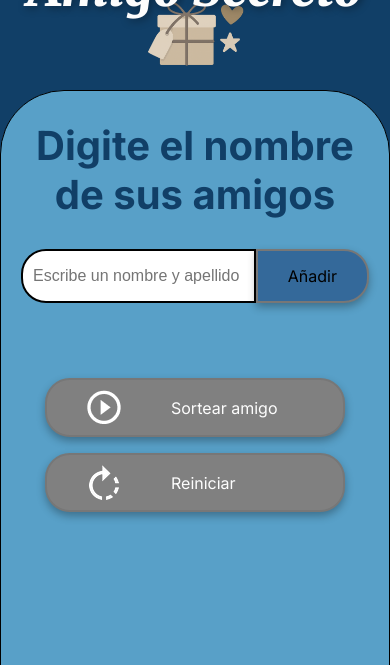
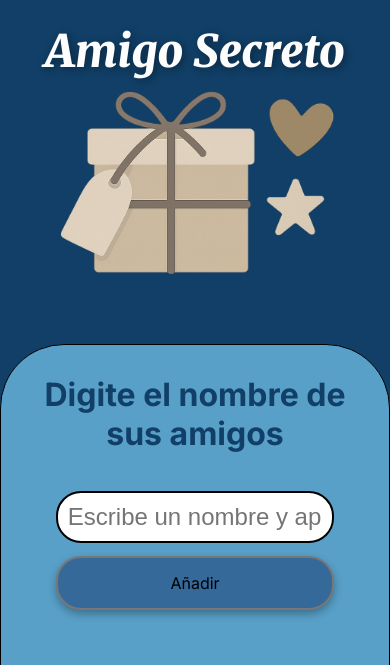
Before and after one commit to josephpecha18/Amigo_secreto, a plain HTML site: page challenge-amigo-secreto_esp-main/challenge-amigo-secreto_esp-main/index.html in a window 390 px wide. Shown: the top 665 px of the page. Drawn offline with Linux system fonts and the light colour scheme.

Commit message:
Last Changes Responsive CSS

```diff
--- a/challenge-amigo-secreto_esp-main/challenge-amigo-secreto_esp-main/style.css
+++ b/challenge-amigo-secreto_esp-main/challenge-amigo-secreto_esp-main/style.css
@@ -1,3 +1,6 @@
+/* =========================
+   Variables y Reset global
+========================= */
 :root {
     --color-primary: #113F67;
     --color-secondary: #58A0C8;
@@ -8,13 +11,15 @@
     --color-white: #fdfdfd;
 }
 
-/* Estilos generales */
 * {
     margin: 0;
     padding: 0;
     box-sizing: border-box;
 }
 
+/* =========
+   <body>
+========= */
 body {
     height: 110vh;
     background-color: var(--color-primary);
@@ -23,6 +28,9 @@ body {
     align-items: center;
 }
 
+/* =========================
+   <main class="main-content">
+========================= */
 .main-content {
     display: flex;
     flex-direction: column;
@@ -30,6 +38,9 @@ body {
     width: 100%;
 }
 
+/* ===========================================
+   <header class="header-banner"> … </header>
+=========================================== */
 .header-banner {
     position: relative;
     display: flex;
@@ -43,13 +54,224 @@ body {
     height: auto;
 }
 
+.header-banner .main-title {
+    position: absolute;
+    top: 25%;
+    left: 50%;
+    transform: translate(-50%, -50%);
+    z-index: 2;
+    color: var(--color-white);
+    text-shadow: 2px 2px 8px rgba(0,0,0,0.4);
+    pointer-events: none;
+    text-align: center;
+    width: 100%;
+}
 
+/* h1.título principal dentro del header */
+.main-title {
+    font-size: 3.125rem;
+    font-family: "Merriweather", serif;
+    font-weight: 1000;
+    font-style: italic;
+    color: var(--color-white);
+    animation-duration: 2s;
+    animation-name: slidein;
+}
+
+/* imagen con hover dentro del header */
+#image_gift:hover {
+    animation-name: leaves;
+    animation-duration: 0.6s;
+}
+
+/* =========================================
+   <section class="input-section"> … </section>
+========================================= */
+.input-section {
+    flex: 60%;
+    background-color: var(--color-secondary);
+    border: 1px solid #000;
+    border-radius: 64px 64px 0 0;
+    display: flex;
+    flex-direction: column;
+    align-items: center;
+    padding: 20px;
+    width: 100%;
+}
+
+/* h2 título de la sección */
+.section-title {
+    font-family: "Inter", serif;
+    font-size: 2.5rem;
+    font-weight: 700;
+    color: var(--color-primary);
+    margin: 10px 0;
+    text-align: center;
+}
+
+/* contenedor input + botón Añadir */
+.input-wrapper {
+    display: flex;
+    justify-content: center;
+    width: 100%;
+    max-width: 600px;
+    margin-top: 20px;
+}
+
+/* input de nombre */
+.input-name {
+    width: 100%;
+    padding: 10px;
+    border: 2px solid #000;
+    border-radius: 25px 0 0 25px;
+    font-size: 1rem;
+}
+
+/* botón Añadir (junto al input) */
+.button-add {
+    background-color: var(--color-tertiary);
+    color: var(--color-text);
+    border-radius: 0 25px 25px 0;
+}
+
+.button-add:hover {
+    background-color: var(--color-button-hover);
+}
+
+/* listas dentro de la sección */
+ul {
+    list-style-type: none;
+    color: var(--color-text);
+    font-family: "Inter", sans-serif;
+    font-size: 1.125rem;
+    margin: 20px 0;
+}
+
+.result-list {
+    margin-top: 15px;
+    color: #fcfcfc;
+    font-size: 1.375rem;
+    font-weight: bold;
+    text-align: center;
+}
+
+/* botón eliminar dentro de la lista */
+.eliminar-button{
+    background-color: var(--color-tertiary);
+    color: var(--color-text);
+    border-radius: 360 25px 25px 0;
+    margin-left: 25px;
+    padding: 10px 20px;
+    justify-content: center;
+    align-items: center;
+}
+
+.eliminar-button:hover {
+    background-color: var(--color-button-hover);
+}
+
+/* estado deshabilitado para botón de lista */
+.button-disabled-ul{
+    background-color: grey;
+    color: #fcfcfc;
+    border-radius: 360 25px 25px 0;
+    margin-left: 25px;
+    padding: 10px 20px;
+    justify-content: center;
+    align-items: center;
+}
+
+/* contenedor de botones Sortear/Reiniciar */
+.button-container {
+    width: 300px;
+    justify-content: center;
+}
+
+/* ==========================
+   Estilos de entradas extra
+========================== */
+.input-title {
+    flex: 1;
+    padding: 10px 15px;
+    font-size: 1rem;
+    border: 2px solid #000000;
+    border-right: none;
+    border-radius: 25px 0 0 25px;
+    font-family: "Merriweather", serif;
+    box-shadow: 0 4px 8px rgba(0, 0, 0, 0.3);
+}
+
+/* ==================
+   Botones (global)
+================== */
+button {
+    padding: 15px 30px;
+    font-family: "Inter", sans-serif;
+    font-size: 1rem;
+    border: 2px solid #777777;
+    border-radius: 25px;
+    box-shadow: 0 4px 8px rgba(0, 0, 0, 0.3);
+    cursor: pointer;
+}
+
+/* botón Sortear dentro de .button-container */
+.button-draw {
+    display: flex;
+    align-items: center;
+    width: 100%;
+    padding: 10px 40px;
+    color: var(--color-white);
+    background-color: var(--color-tertiary);
+    font-size: 1rem;
+    gap: 10px;
+    margin-bottom: 15px;
+}
+
+.button-draw img {
+    margin-right: 40px;
+}
+
+.button-draw:hover {
+    background-color: var(--color-button-hover);
+}
+
+/* estado deshabilitado para botón sortear */
+.button-disabled {
+    display: flex;
+    align-items: center;
+    width: 100%;
+    padding: 10px 40px;
+    color: #fdfdfd;
+    background-color: gray;
+    font-size: 1rem;
+    gap: 50px;
+    margin-bottom: 16px;
+}
+
+/* botón Reiniciar dentro de .button-container */
+.button-refresh {
+    display: flex;
+    align-items: center;
+    width: 100%;
+    padding: 10px 40px;
+    color: var(--color-white);
+    background-color: var(--color-tertiary);
+    font-size: 1rem;
+    gap: 50px;
+}
+
+.button-refresh:hover {
+    background-color: var(--color-button-hover);
+}
+
+/* ==============
+   Animaciones
+============== */
 @keyframes slidein {
   from {
     margin-left: 100%;
     width: 300%;
   }
-
   to {
     margin-left: 0%;
     width: 100%;
@@ -65,199 +287,56 @@ body {
   }
 }
 
-#image_gift:hover {
-    animation-name: leaves;
-    animation-duration: 0.6s;
+/* ===============
+   Media Queries
+=============== */
+@media (max-width: 770px) {
+    .main-title {
+        font-size: 2.8rem;
     }
 
-
-.header-banner .main-title {
-    position: absolute;
-    top: 25%;
-    left: 50%;
-    transform: translate(-50%, -50%);
-    z-index: 2;
-    color: var(--color-white);
-    text-shadow: 2px 2px 8px rgba(0,0,0,0.4);
-    pointer-events: none;
-    text-align: center;
-    width: 100%;
-}
-
-/* Sección de entrada */
-.input-section {
-    flex: 60%;
-    background-color: var(--color-secondary);
-    border: 1px solid #000;
-    border-radius: 64px 64px 0 0;
-    display: flex;
-    flex-direction: column;
-    align-items: center;
-    padding: 20px;
-    width: 100%;
-}
-
-/* Títulos */
-.main-title {
-    font-size: 50px;
-    font-family: "Merriweather", serif;
-    font-weight: 1000;
-    font-style: italic;
-    color: var(--color-white);
-    animation-duration: 2s;
-    animation-name: slidein;
+    .header-banner img {
+        display: block;
+        max-width: 70%;
+        height: auto;
     }
 
     .section-title {
-    font-family: "Inter", serif;
-    font-size: 40px;
-    font-weight: 700;
-    color: var(--color-primary);
-    margin: 10px 0;
-    text-align: center;
+        font-size: 2rem;
     }
 
-/* Contenedores de entrada y botón */
     .input-wrapper {
-    display: flex;
-    justify-content: center;
-    width: 100%;
-    max-width: 600px;
-    margin-top: 20px;
+        flex-direction: column;
+        align-items: stretch;
+        width: 80%;
     }
 
     .input-name {
+        display: block;
         width: 100%;
-    padding: 10px;
-    border: 2px solid #000;
-    border-radius: 25px 0 0 25px;
-    font-size: 16px;
+        border-radius: 25px;
+        margin: 8px 0;
+        box-sizing: border-box;
+        max-width: none;
+        font-size: 1.5rem;
+    }
+
+    .button-add {
+        width: 100%;
+        border-radius: 25px;
+        margin: 5px 0;
+        box-sizing: border-box;
     }
 
     .button-container {
-    width: 300px;
-    justify-content: center;
+        width: 60%;
+    }
 }
 
-/* Estilos de entrada de texto */
-.input-title {
-    flex: 1;
-    padding: 10px 15px;
-    font-size: 16px;
-    border: 2px solid #000000;
-    border-right: none;
-    border-radius: 25px 0 0 25px;
-    font-family: "Merriweather", serif;
-    box-shadow: 0 4px 8px rgba(0, 0, 0, 0.3);
+@media (max-width: 440px) {
+    .header-banner img {
+        display: block;
+        max-width: 100%;
+        height: auto;
     }
-
-/* Estilos de botón */
-button {
-    padding: 15px 30px;
-    font-family: "Inter", sans-serif;
-    font-size: 16px;
-    border: 2px solid #777777;
-    border-radius: 25px;
-    box-shadow: 0 4px 8px rgba(0, 0, 0, 0.3);
-    cursor: pointer;
 }
-
-.button-add {
-    background-color: var(--color-tertiary);
-    color: var(--color-text);
-    border-radius: 0 25px 25px 0;
-}
-
-.button-add:hover {
-    background-color: var(--color-button-hover);
-}
-
-.eliminar-button{
-    background-color: var(--color-tertiary);
-    color: var(--color-text);
-    border-radius: 360 25px 25px 0;
-    margin-left: 25px;
-    padding: 10px 20px;
-    justify-content: center;
-    align-items: center;
-}
-
-.eliminar-button:hover {
-    background-color: var(--color-button-hover);
-}
-
-.button-disabled-ul{
-    background-color: grey;
-    color: #fcfcfc;
-    border-radius: 360 25px 25px 0;
-    margin-left: 25px;
-    padding: 10px 20px;
-    justify-content: center;
-    align-items: center;
-}
-
-/* Listas */
-ul {
-    list-style-type: none;
-    color: var(--color-text);
-    font-family: "Inter", sans-serif;
-    font-size: 18px;
-    margin: 20px 0;
-}
-
-.result-list {
-    margin-top: 15px;
-    color: #fcfcfc;
-    font-size: 22px;
-    font-weight: bold;
-    text-align: center;
-}
-
-/* Botón de sortear título */
-.button-draw {
-    display: flex;
-    align-items: center;
-    width: 100%;
-    padding: 10px 40px;
-    color: var(--color-white);
-    background-color: var(--color-tertiary);
-    font-size: 16px;
-    gap: 10px;
-    margin-bottom: 16px;
-}
-
-.button-disabled {
-    display: flex;
-    align-items: center;
-    width: 100%;
-    padding: 10px 40px;
-    color: #fdfdfd;
-    background-color: gray;
-    font-size: 16px;
-    gap: 50px;
-    margin-bottom: 16px;
-}
-
-/* Botón de reiniciar */
-.button-refresh {
-    display: flex;
-    align-items: center;
-    width: 100%;
-    padding: 10px 40px;
-    color: var(--color-white);
-    background-color: var(--color-tertiary);
-    font-size: 16px;
-    gap: 50px;
-}
-
-.button-draw img {
-    margin-right: 40px;
-}
-
-.button-draw:hover {
-    background-color: var(--color-button-hover);
-}
-
-.button-refresh:hover {
-    background-color: var(--color-button-hover);
-}
```
Lines whose indentation alone changed are shown as unchanged.
